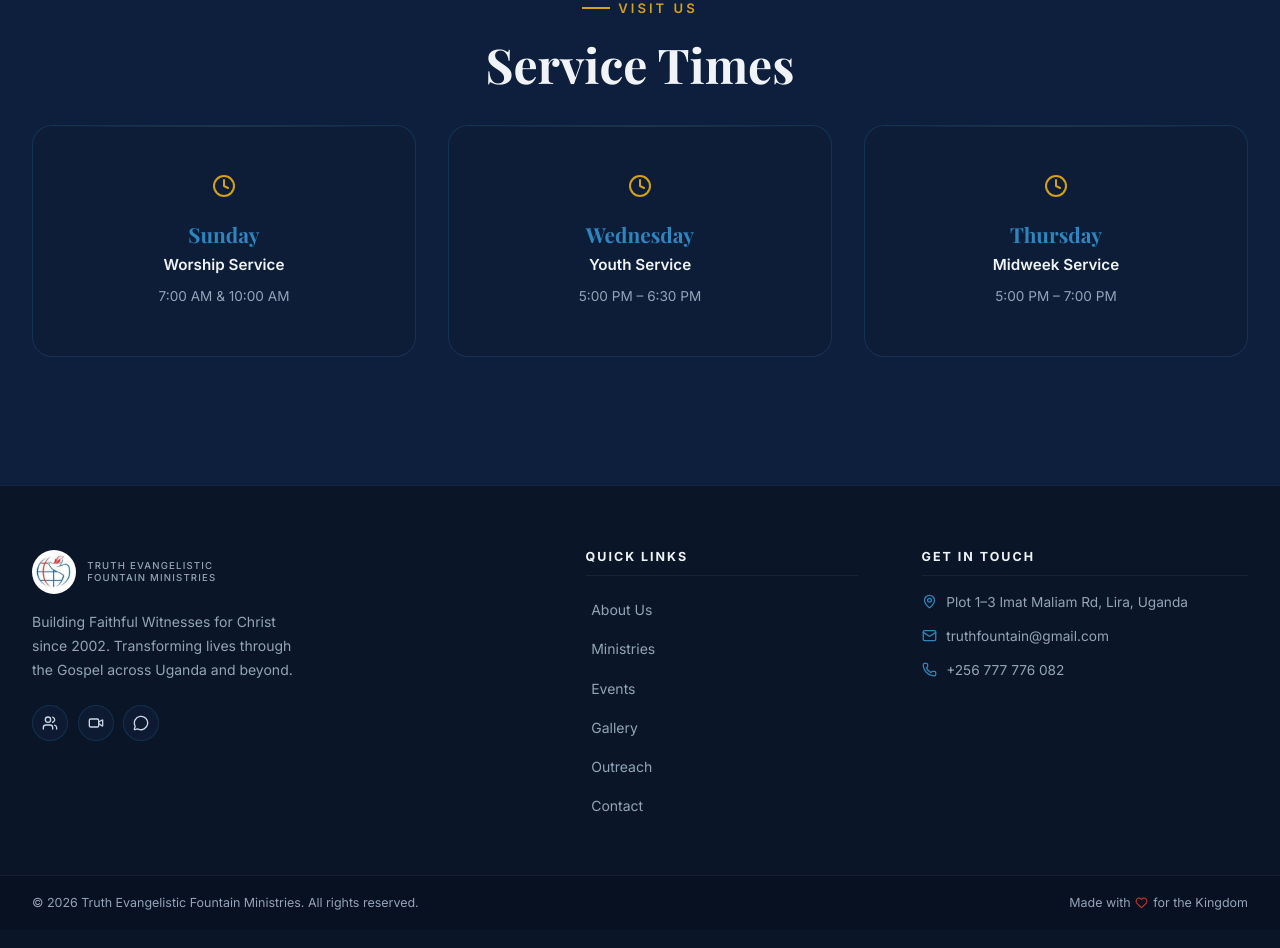
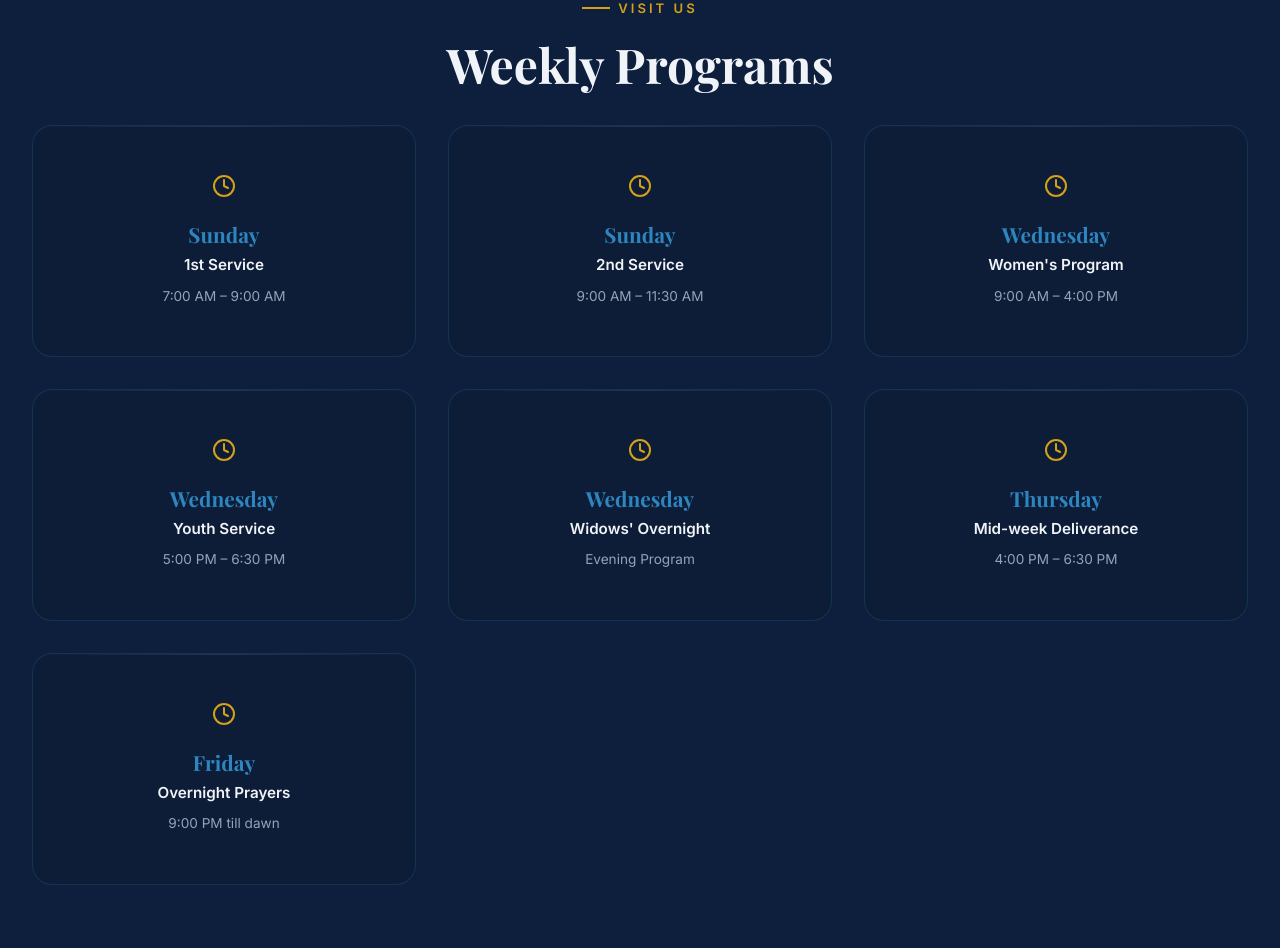
Before and after one commit to andreaocepa/Truth-Evangelistic-Fountain-Ministries, a React (Vite) app: page /contact in a window 1280 px wide. Shown: the part 1820-2768 px from the top of the page. Built offline with nearby package versions, Linux system fonts and the light colour scheme; a web font is replaced by a local one.

Commit message:
Change from Sevice Time to Weekly Programs

```diff
--- a/src/pages/Contact.jsx
+++ b/src/pages/Contact.jsx
@@ -178,13 +178,17 @@ export default function Contact() {
         <div className="container section-centered">
           <ScrollReveal>
             <span className="section-label" style={{ justifyContent: 'center' }}>Visit Us</span>
-            <h2 className="section-title">Service Times</h2>
+            <h2 className="section-title">Weekly Programs</h2>
           </ScrollReveal>
           <div className="contact-services__grid">
             {[
-              { day: 'Sunday', time: '7:00 AM & 10:00 AM', name: 'Worship Service' },
+              { day: 'Sunday', time: '7:00 AM – 9:00 AM', name: '1st Service' },
+              { day: 'Sunday', time: '9:00 AM – 11:30 AM', name: '2nd Service' },
+              { day: 'Wednesday', time: '9:00 AM – 4:00 PM', name: "Women's Program" },
               { day: 'Wednesday', time: '5:00 PM – 6:30 PM', name: 'Youth Service' },
-              { day: 'Thursday', time: '5:00 PM – 7:00 PM', name: 'Midweek Service' },
+              { day: 'Wednesday', time: 'Evening Program', name: "Widows' Overnight" },
+              { day: 'Thursday', time: '4:00 PM – 6:30 PM', name: 'Mid-week Deliverance' },
+              { day: 'Friday', time: '9:00 PM till dawn', name: 'Overnight Prayers' },
             ].map((svc, i) => (
               <ScrollReveal key={i} delay={i + 1}>
                 <div className="contact-svc glass-card">
--- a/src/pages/Events.jsx
+++ b/src/pages/Events.jsx
@@ -4,9 +4,13 @@ import ScrollReveal from '../components/ScrollReveal';
 import './Events.css';
 
 const services = [
-  { day: 'Sunday', time: '7:00 AM & 10:00 AM', name: 'Sunday Worship Service', desc: 'A powerful time of praise, worship, and the preaching of the Word.', icon: Star },
+  { day: 'Sunday', time: '7:00 AM – 9:00 AM', name: '1st Service', desc: 'A powerful time of praise, worship, and the preaching of the Word.', icon: Star },
+  { day: 'Sunday', time: '9:00 AM – 11:30 AM', name: '2nd Service', desc: 'A continuation of our Sunday celebration with deep spiritual insights.', icon: Star },
+  { day: 'Wednesday', time: '9:00 AM – 4:00 PM', name: "Women's Program", desc: 'A dedicated time for women to grow, share and pray together.', icon: Heart },
   { day: 'Wednesday', time: '5:00 PM – 6:30 PM', name: 'Youth Service', desc: 'A vibrant gathering for young people to grow in faith and fellowship.', icon: Zap },
-  { day: 'Thursday', time: '5:00 PM – 7:00 PM', name: 'Midweek Service', desc: 'Recharge your spirit midweek with prayer, study, and community.', icon: Flame },
+  { day: 'Wednesday', time: 'Evening Program', name: "Widows' Overnight", desc: 'A special overnight program of prayer and fellowship for widows.', icon: Heart },
+  { day: 'Thursday', time: '4:00 PM – 6:30 PM', name: 'Mid-week Deliverance', desc: 'Powerful deliverance service seeking God\'s freedom and healing.', icon: Flame },
+  { day: 'Friday', time: '9:00 PM till dawn', name: 'Overnight Prayers', desc: 'All-night prayer vigil to seek God\'s face and presence.', icon: Flame },
 ];
 
 const conferences = [
@@ -51,12 +55,12 @@ export default function Events() {
         breadcrumb="Events"
       />
 
-      {/* Service Times */}
+      {/* Weekly Programs */}
       <section className="section" id="weekly-services">
         <div className="container">
           <ScrollReveal className="section-centered">
             <span className="section-label">Weekly Gatherings</span>
-            <h2 className="section-title">Service Schedule</h2>
+            <h2 className="section-title">Weekly Programs</h2>
             <p className="section-subtitle">We'd love to have you join us for worship. All are welcome!</p>
           </ScrollReveal>
 
--- a/src/pages/Home.css
+++ b/src/pages/Home.css
@@ -281,7 +281,7 @@
   line-height: 1.6;
 }
 
-/* --- Service Times --- */
+/* --- Weekly Programs --- */
 .home-services {
   background: var(--bg-section);
 }
--- a/src/pages/Home.jsx
+++ b/src/pages/Home.jsx
@@ -56,9 +56,13 @@ const featuredMinistries = [
 ];
 
 const serviceSchedule = [
-  { day: 'Sunday', time: '7:00 AM & 10:00 AM', service: 'Worship Service' },
+  { day: 'Sunday', time: '7:00 AM – 9:00 AM', service: '1st Service' },
+  { day: 'Sunday', time: '9:00 AM – 11:30 AM', service: '2nd Service' },
+  { day: 'Wednesday', time: '9:00 AM – 4:00 PM', service: "Women's Program" },
   { day: 'Wednesday', time: '5:00 PM – 6:30 PM', service: 'Youth Service' },
-  { day: 'Thursday', time: '5:00 PM – 7:00 PM', service: 'Midweek Service' },
+  { day: 'Wednesday', time: 'Evening Program', service: "Widows' Overnight" },
+  { day: 'Thursday', time: '4:00 PM – 6:30 PM', service: 'Mid-week Deliverance' },
+  { day: 'Friday', time: '9:00 PM till dawn', service: 'Overnight Prayers' },
 ];
 
 export default function Home() {
@@ -81,7 +85,7 @@ export default function Home() {
         showCta
         ctaText="Explore Our Mission"
         ctaLink="/about"
-        ctaText2="Service Times"
+        ctaText2="Weekly Programs"
         ctaLink2="/events"
         height="100vh"
       />
@@ -236,7 +240,7 @@ export default function Home() {
           <div className="home-services__grid">
             <ScrollReveal direction="left" className="home-services__info">
               <span className="section-label">Join Us</span>
-              <h2 className="section-title">Service Times</h2>
+              <h2 className="section-title">Weekly Programs</h2>
               <p>
                 Experience powerful worship, Spirit-filled teaching, and warm fellowship.
                 We'd love to welcome you and your family!
```
